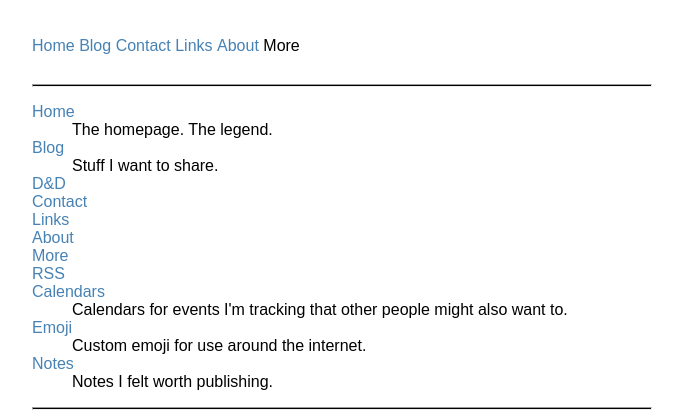
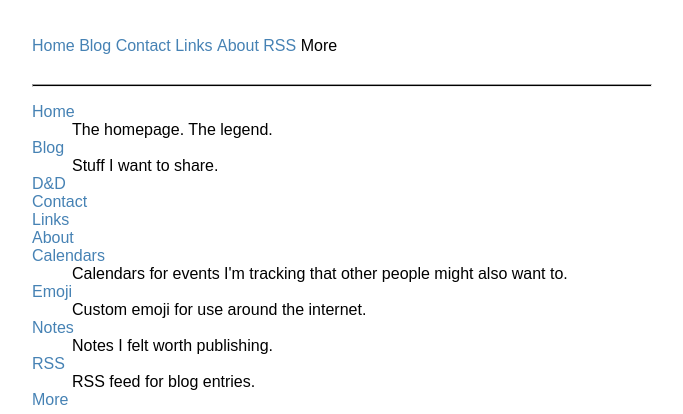
Before and after one commit to jacobpledger/website, a Jekyll site: the page built from more.html, in a window 1280 px wide, cut to the strip 0-414 px from the top of the page. Shown: the whole strip, without its empty margins (298-981 px from the left). Built offline with Jekyll 4.4.1, drawn with Linux system fonts in a browser that asks for light colours.

Commit message:
update nav

```diff
--- a/_data/navigation.yaml
+++ b/_data/navigation.yaml
@@ -22,11 +22,6 @@
   link: /about.html
   nav: true
   description: ""
-- name: More
-  link: /more.html
-  nav: true
-  description: ""
-- name: RSS
 - name: Calendars
   link: calendars.html
   nav: false
@@ -39,3 +34,10 @@
   link: notes.html
   nav: false
   description: "Notes I felt worth publishing."
+- name: RSS
+  nav: true
+  description: "RSS feed for blog entries."
+- name: More
+  link: /more.html
+  nav: true
+  description: ""
```
